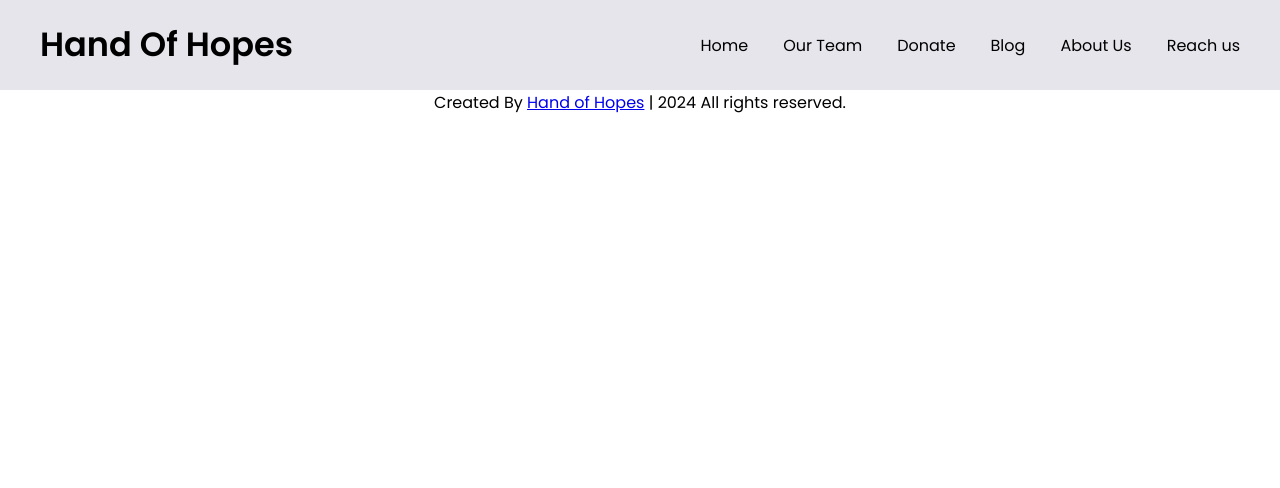
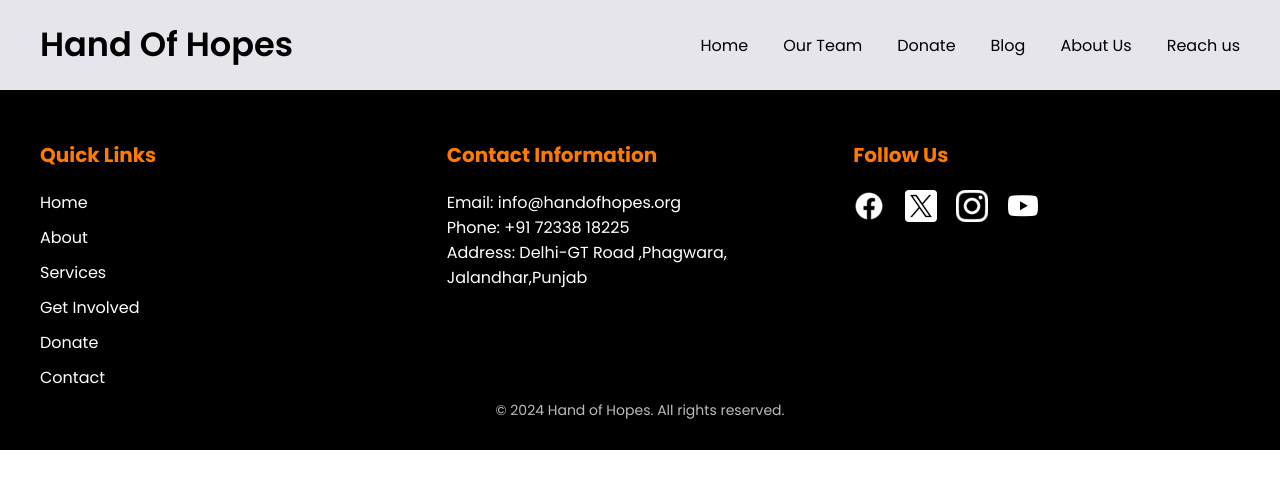
Before and after one commit to sangamgupta1785/CSE326-PROJECT, a plain HTML site: page source_code/blog01.html in a window 1280 px wide. Drawn offline with Linux system fonts and the light colour scheme.

Commit message:
Update blog01.html

```diff
--- a/source_code/blog01.html
+++ b/source_code/blog01.html
@@ -25,13 +25,47 @@
       <main>
 
       </main>
-      <footer>
+      <footer class="footer">
+        <div class="container">
+          <!-- Footer Sections -->
+          <div class="footer-content">
+            <!-- Quick Links Section -->
+            <div class="footer-links">
+              <h3>Quick Links</h3>
+              <ul>
+                <li><a href="#">Home</a></li>
+                <li><a href="#">About</a></li>
+                <li><a href="#">Services</a></li>
+                <li><a href="#">Get Involved</a></li>
+                <li><a href="#">Donate</a></li>
+                <li><a href="#">Contact</a></li>
+              </ul>
+            </div>
 
-        <div class="bottom">
-          <center>
-            <span class="credit">Created By <a href="home.html">Hand of Hopes</a> | </span>
-            <span class="far fa-copyright"></span><span> 2024 All rights reserved.</span>
-          </center>
+            <!-- Contact Information Section -->
+            <div class="footer-contact">
+              <h3>Contact Information</h3>
+              <p>Email: <a href="mailto:info@handofhopes.org">info@handofhopes.org</a></p>
+              <p>Phone: <a href="tel:+917233818225">+91 72338 18225</a></p>
+              <p>Address: Delhi-GT Road ,Phagwara, Jalandhar,Punjab </p>
+            </div>
+
+            <!-- Social Media Section -->
+            <div class="footer-social">
+              <h3>Follow Us</h3>
+              <div class="social-icons">
+                <a href="https://facebook.com" target="_blank"><img src="Assets/facebook_icon_137647.png" alt="Facebook"></a>
+                <a href="https://twitter.com" target="_blank"><img src="Assets/twitter.png" alt="Twitter"></a>
+                <a href="https://instagram.com" target="_blank"><img src="Assets/instagram-black_100099.png" alt="Instagram"></a>
+                <a href="https://youtube.com" target="_blank"><img src="Assets/youtube.png" alt="Instagram"></a>
+              </div>
+            </div>
+          </div>
+
+          <!-- Copyright Section -->
+          <div class="footer-bottom">
+            <p>© 2024 <a href="home.html">Hand of Hopes</a>. All rights reserved.</p>
+          </div>
         </div>
       </footer>
 
```
